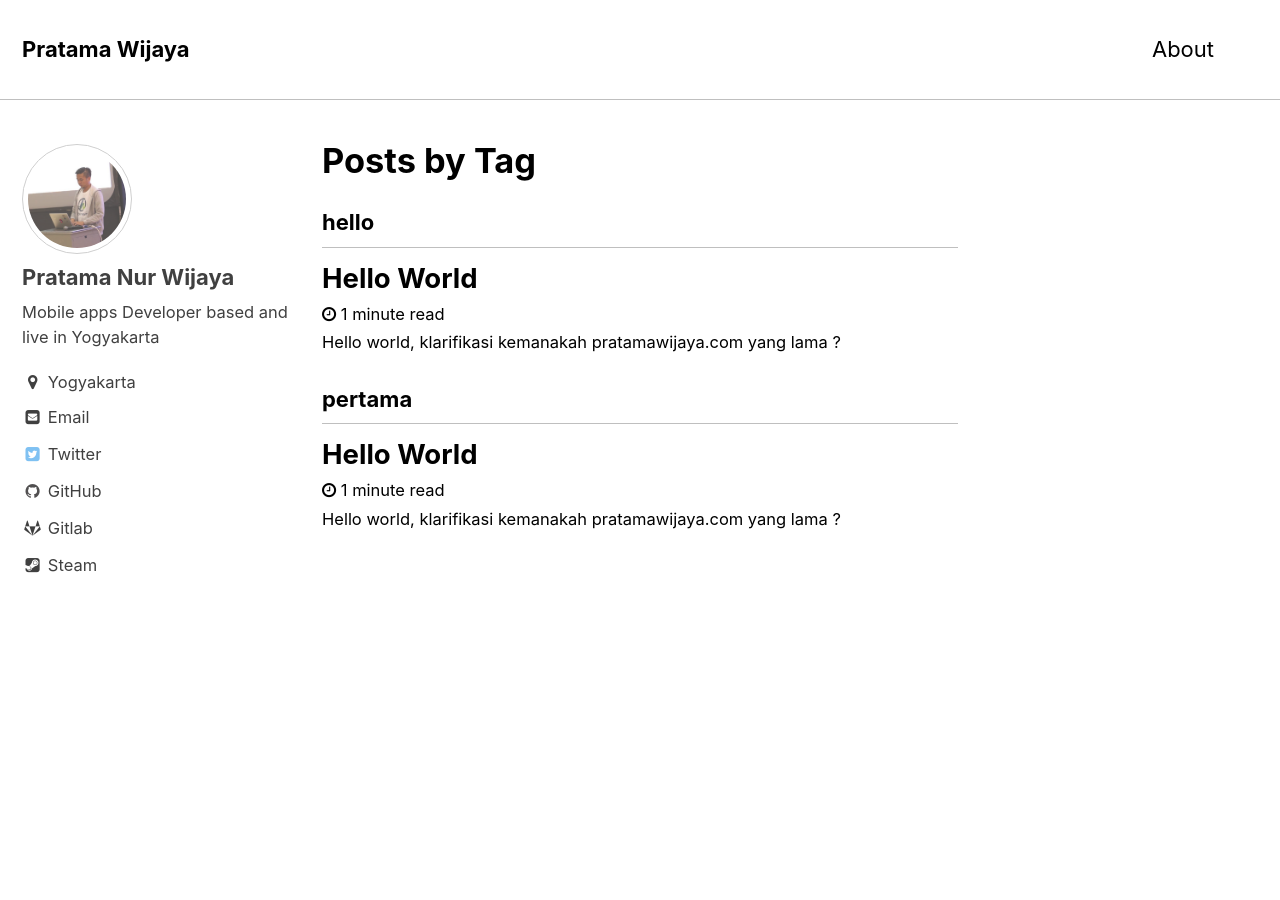
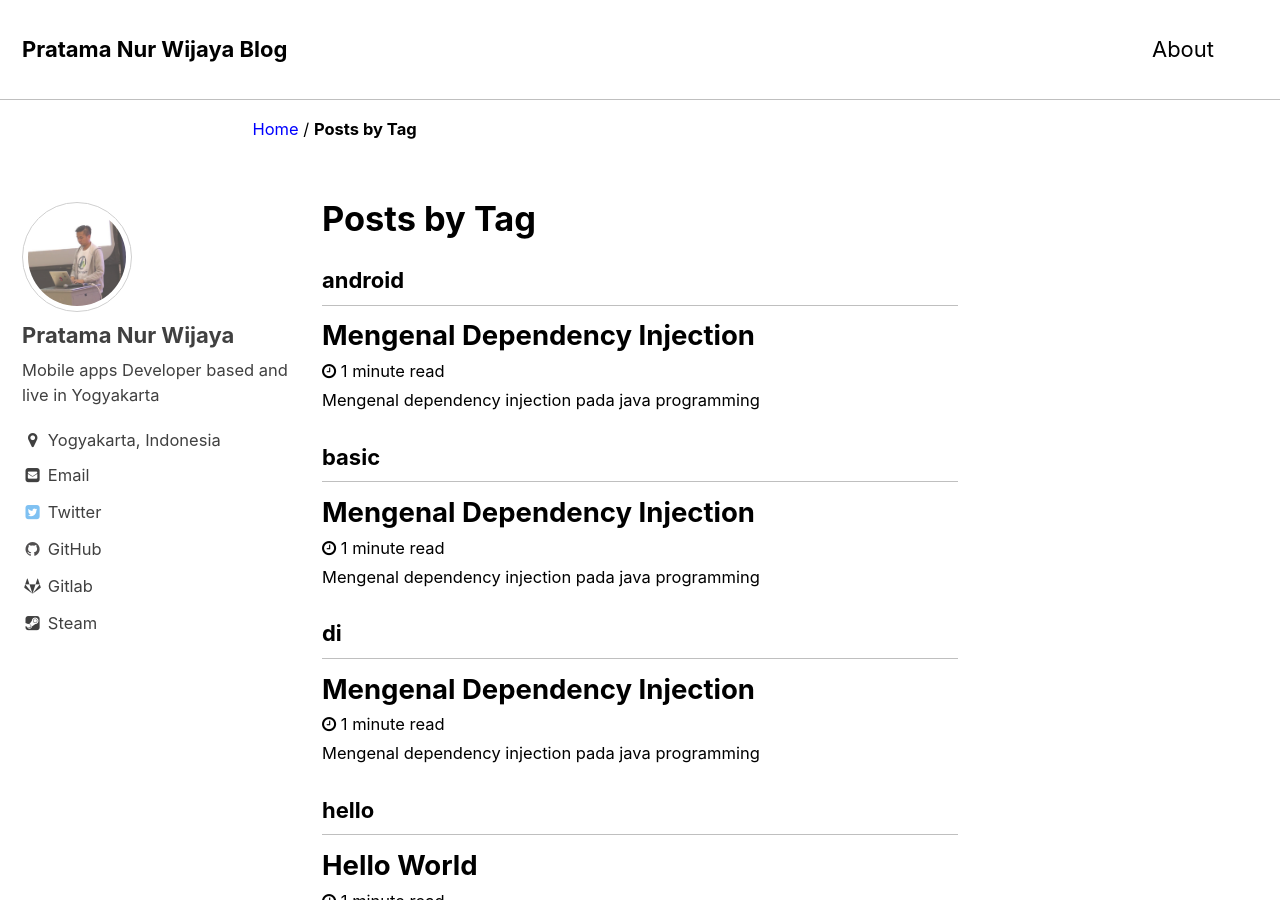
Before and after one commit to pratamawijaya/pratamasite, a Jekyll site: the page built from _pages/tag-archive.md, in a window 1280 px wide and 900 px high. Built offline with Jekyll 4.4.1, drawn with Linux system fonts in a browser that asks for light colours; some of the changed lines change nothing that is shown; some of the changed text lies outside the part shown.

Commit message:
wip article dependency injection
add WIP article DI

fixing post

fixing post

````diff
--- a/_config.yml
+++ b/_config.yml
@@ -9,7 +9,7 @@ minimal_mistakes_skin    : "contrast" # "air", "contrast", "dark", "dirt", "mint
 
 # Site Settings
 locale                   : "en"
-title                    : "Pratama Wijaya"
+title                    : "Pratama Nur Wijaya Blog"
 title_separator          : "-"
 name                     : "Pratama Nur Wijaya"
 description              : "Pratama Nur Wijaya blog, membahas seputar technology terutama yang berkaitan dengan mobile apps development"
@@ -17,7 +17,7 @@ url                      : "https://pratamawijaya.com" #the base hostname & prot
 baseurl                  : "/" # the subpath of your site, e.g. "/blog"
 repository               : # GitHub username/repo-name e.g. "mmistakes/minimal-mistakes"
 teaser                   : # path of fallback teaser image, e.g. "/assets/images/500x300.png"
-# breadcrumbs            : false # true, false (default)
+breadcrumbs              : true # true, false (default)
 words_per_minute         : 200
 comments:
   provider               : "disqus" # false (default), "disqus", "discourse", "facebook", "google-plus", "staticman", "custom"
@@ -82,7 +82,7 @@ author:
   name             : "Pratama Nur Wijaya"
   avatar           : "/assets/images/bio-photo.png" # path of avatar image, e.g. "/assets/images/bio-photo.jpg"
   bio              : "Mobile apps Developer based and live in Yogyakarta"
-  location         : "Yogyakarta"
+  location         : "Yogyakarta, Indonesia"
   email            : "com.pratamawijaya@gmail.com"
   uri              :
   bitbucket        :
--- /dev/null
+++ b/_posts/2017-02-10-mengenal-dependency-injection.md
@@ -0,0 +1,88 @@
+---
+layout: single
+title:  "Mengenal Dependency Injection"
+date:   2017-10-02 11:30:37 +0700
+excerpt: "Mengenal dependency injection pada java programming"
+categories:
+    - programming
+tags :
+    - java
+    - konsep
+    - basic
+    - android
+    - di
+---
+Dagger merupakan library yang popular digunakan oleh professional android developer di dunia. Jargon yang sering didengar ketika
+menggunakan dagger adalah _Dependency Injection_ sebelum menggunakan dagger ke project android anda ada baiknya memahami maksud
+_Dependency Injection_ itu sendiri.
+
+Jadi apakah _Dependency Injection_ itu ?
+
+> Dependency Inversion Principle is simply a guideline to write loosely-coupled code.
+
+_loosely coupled_ disini adalah konsep untuk mengurangi ketergantungan (interdependency) dari suatu sistem, jadi meminimalisir
+suatu class agar tidak terikat dengan class lain.
+
+# Contoh Kasus
+contoh kasus kali ini anggap saja saya memiliki service untuk mengirim email, classnya adalah sebagai berikut
+```java
+    public class EmailService {
+        public void sendEmail(String message, String receiver) {
+            // logic untuk mengirim email
+            Log.d("tag"," email dikirm ke " + receiver);
+        }
+    }
+```
+
+class **EmailService** ini menyimpan logika untuk mengirim email ke alamat email yang dituju, kemudian untuk main class
+nya yang bertugas menjalankan service tersebut kurang lebih seperti ini
+
+```java
+    public class MyPresenter {
+        private EmailService email = new EmailService();
+
+        public void processMessages(String msg, String to) {
+            this.email.sendEmail(msg, to);
+        }
+    }
+```
+secara kasat mata tidak ada yang salah dengan implementasi kode diatas, namun logic code diatas memiliki  kekurangan.
+
+**MyPresenter** class bertugas untuk initialize email service dan menggunakannya,padahal email service ini bisa saja digunakan di banyak class, hal ini berujung ke _hardcoded_ dependency, jika kedepannya akan ada perubahan email service maka harus ada perubahan di class **MyPresenter** dan class lainnya yang menggunakan class **EmailService** ini, hal ini menyulitkan aplikasi untuk di extend, dan apabila email service digunakan di banyak class hal ini akan lebih mempersulit.
+
+Untuk mengatasi hal tersebut maka kita bisa menggunakan prinsip DI.
+
+# DI Manual
+Dengan menggunakan prinsip DI maka class **MyPresenter** tidak lagi mengurusi inisiasi **EmailService**, presenter tersebut
+hanya menerima object dari class service lalu menggunakannya. Lalu bagaimana memasukkan class service tersebut kedalam presenter ? salah satu caranya adalah melalu constructor.
+
+```java
+    public class MyPresenter {
+        private EmailService email;
+
+        public MyPresenter(EmailServices services) {
+            this.email = services;
+        }
+
+        public void processMessages(String msg, String to) {
+            this.email.sendEmail(msg, to);
+        }
+    }
+```
+
+lalu di activity/fragmentnya kita bisa menggunakannya seperti ini
+```java
+    public class SomeActivity extends AppCompat {
+
+        private MyPresenter presenter;
+        private EmailServices services;
+
+        @Override
+        public void onCreate() {
+            services = new EmailServices();
+
+            // pass services ke presenter
+            presenter = new MyPresenter(services);
+        }
+    }
+```
````
